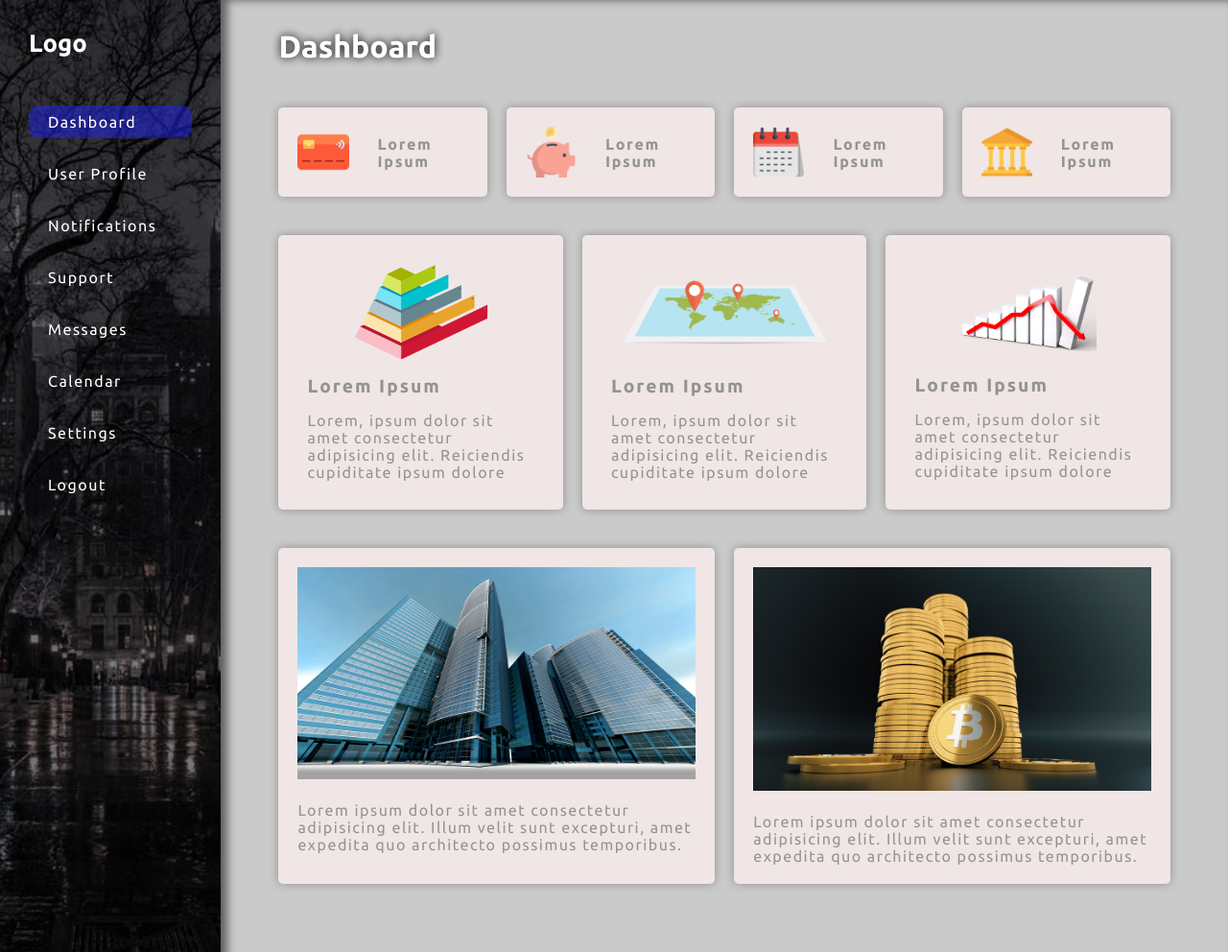
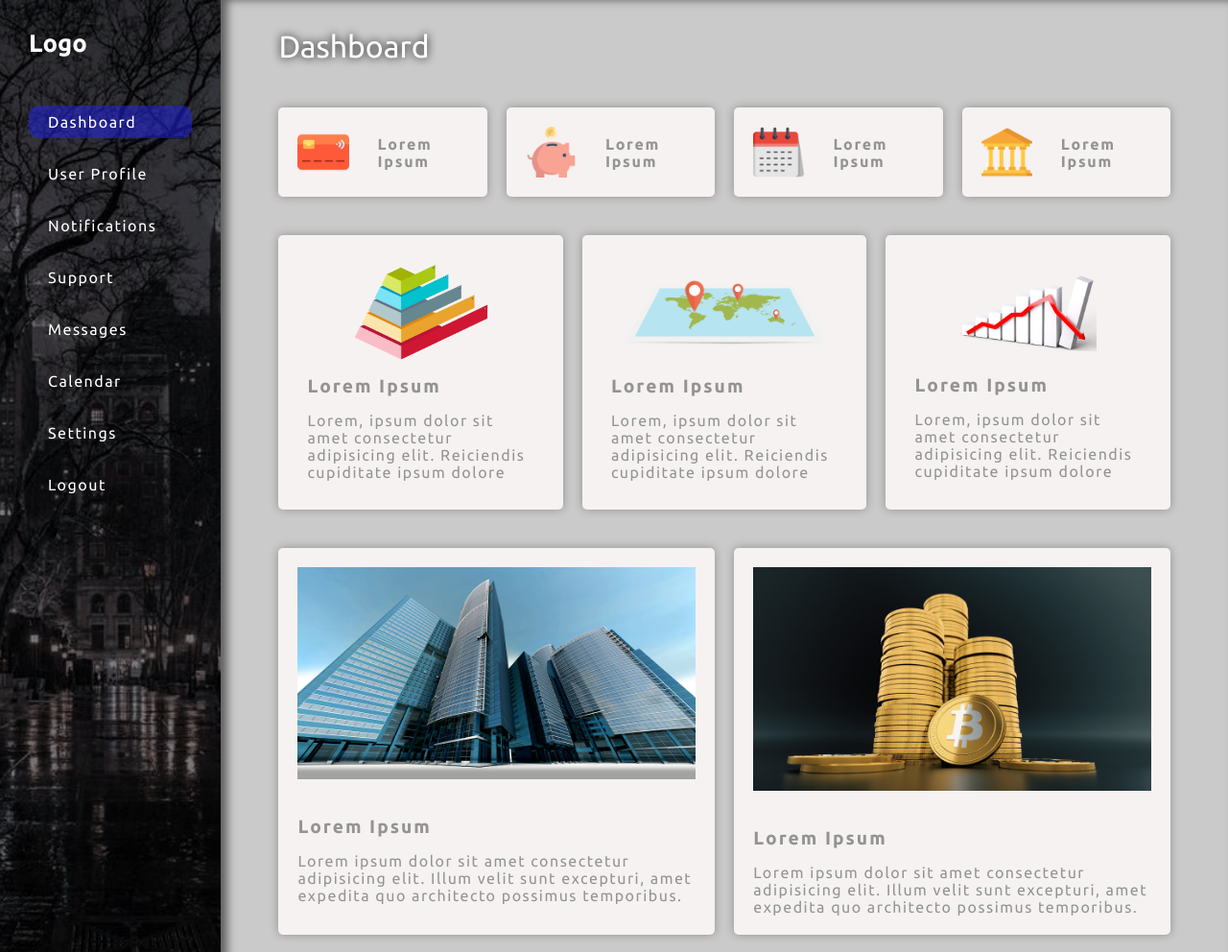
Before and after one commit to marcella-morais/dashboard, a plain HTML site: page index.html in a window 1280 px wide. Shown: the top 992 px of the page at 96% size. Drawn offline with Linux system fonts and the light colour scheme.

Commit message:
add hover and update colors

```diff
--- a/css/style.css
+++ b/css/style.css
@@ -37,7 +37,7 @@
     padding: 8px 20px;
     margin: 10px 0;
     border-radius: 10px;
-    transition: 0.4s;
+    transition: 0.2s;
 }
 
 .header-contents-link:hover {
@@ -54,6 +54,12 @@
 
 .main-contents a {
     text-decoration: none;
+    transition: 0.2s;
+}
+
+.main-contents a:hover {
+    background: #fbfbfb;
+    box-shadow: 0 0 10px #fff;
 }
 
 .main-contents .container {
@@ -63,21 +69,22 @@
     box-shadow: inset 7px 0 10px rgba(0, 0, 0, 0.534);
 }
 
+.main-contents-title {
+    color: #fff;
+    text-shadow: 0 0 10px #000;
+    font-weight: 400;
+    padding: 10px;
+    margin-bottom: 35px;
+    width: 200px;
+}
+
 .primary-cards {
     padding: 20px;
     margin: 0 10px;
-    background: #f0e6e6;
+    background: #f6f2f2;
     width: 30%;
     border-radius: 5px;
     box-shadow: 0 0 10px #0000004a;
-}
-
-.main-contents-title {
-    color: #fff;
-    text-shadow: 0 0 10px #000;
-    padding: 10px;
-    margin-bottom: 35px;
-    width: 200px;
 }
 
 .primary-cards-img {
@@ -95,7 +102,7 @@
 .secondy-cards {
     padding: 30px;
     margin: 40px 10px;
-    background: #f0e6e6;
+    background: #f6f2f2;
     width: 50%;
     border-radius: 5px;
     box-shadow: 0 0 10px #0000004a;
@@ -125,7 +132,7 @@
 }
 
 .tertiary-cards {
-    background: #f0e6e6;
+    background: #f6f2f2;
     padding: 20px;
     margin: 0 10px;
     width: 50%;
@@ -136,6 +143,14 @@
 .tertiary-cards-img {
     width: 100%;
     margin: 0 auto 20px auto;
+}
+
+.tertiary-cards-title {
+    color: #949393;
+    font-size: 1.2em;
+    font-weight: bold;
+    letter-spacing: 2px;
+    margin: 15px 0;
 }
 
 .tertiary-cards-text {
--- a/index.html
+++ b/index.html
@@ -72,10 +72,12 @@
                 <div class="main-contents-tertiary-cards">
                     <a class="tertiary-cards" href="#">
                             <img class="tertiary-cards-img" src="images/skyline.jpg" alt="Prédios">
+                            <h2 class="tertiary-cards-title">Lorem Ipsum</h2>
                             <p class="tertiary-cards-text">Lorem ipsum dolor sit amet consectetur adipisicing elit. Illum velit sunt excepturi, amet expedita quo architecto possimus temporibus.</p>
                     </a>
                     <a class="tertiary-cards" href="#">
                             <img class="tertiary-cards-img" src="images/bitcoin.jpg" alt="Bitcoin">
+                            <h2 class="tertiary-cards-title">Lorem Ipsum</h2>
                             <p class="tertiary-cards-text">Lorem ipsum dolor sit amet consectetur adipisicing elit. Illum velit sunt excepturi, amet expedita quo architecto possimus temporibus.</p>
                     </a>
                 </div>
```
